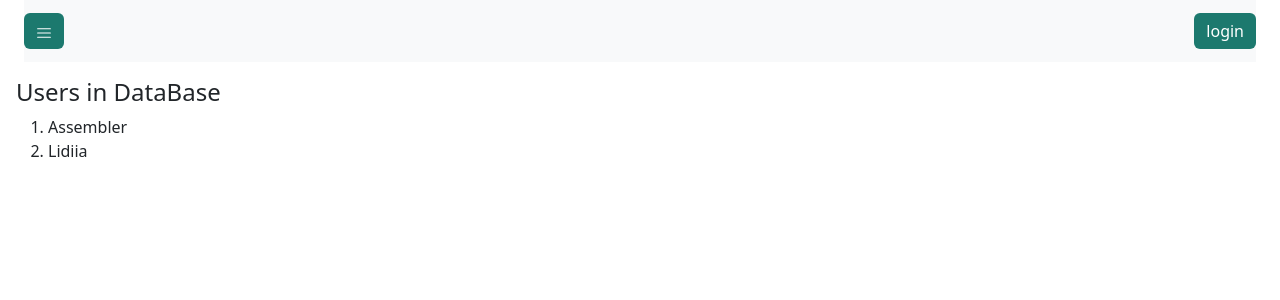
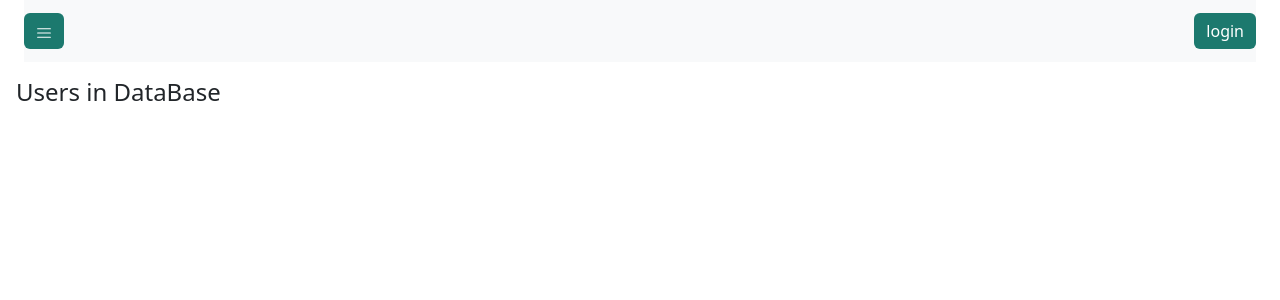
Before and after one commit to AlvaroAlonsoDev/spotify, a React (Create React App) app: page / in a window 1280 px wide. Shown: the top 300 px of the page. Built offline with nearby package versions, Linux system fonts and the light colour scheme; data requests are answered from the project's data file.

Commit message:
Redux with usersData changed

```diff
--- a/src/App.js
+++ b/src/App.js
@@ -3,8 +3,8 @@ import { Header } from "./Components/Header/Header";
 import AppRouter from "./routes/AppRouter";
 
 // Redux
-import { Provider } from 'react-redux';
-import store from './redux/store';
+//import { Provider } from 'react-redux';
+//import store from './redux/store';
 import { Helper } from "./Components/Helper/Helper";
 
 function App() {
@@ -12,13 +12,13 @@ function App() {
   return (
     <>
       <BrowserRouter >
-        <Provider store={store}>
-          <Helper />
 
-          <Header />
-          <AppRouter />
+        <Helper />
 
-        </Provider>
+        <Header />
+        <AppRouter />
+
+
       </BrowserRouter>
     </>
   );
--- a/src/Components/Helper/Helper.jsx
+++ b/src/Components/Helper/Helper.jsx
@@ -1,7 +1,7 @@
 import { useEffect } from "react";
 
 // redux
-import { fetchGetUsers } from "../../api/Api";
+import { fetchGetUsers } from "../../Api/Api";
 import { useDispatch, useSelector } from 'react-redux';
 
 
--- a/src/index.js
+++ b/src/index.js
@@ -2,11 +2,14 @@ import React from 'react';
 import ReactDOM from 'react-dom/client';
 import App from './App';
 import 'bootstrap/dist/css/bootstrap.min.css';
+import { Provider } from 'react-redux';
+import store from './redux/store';
 
 const root = ReactDOM.createRoot(document.getElementById('root'));
 root.render(
     // <React.StrictMode>
-    <App />
-
+    <Provider store={store}>
+        <App />
+    </Provider>
     // {/* </React.StrictMode> */}
 );
--- a/src/pages/HomePage.jsx
+++ b/src/pages/HomePage.jsx
@@ -4,7 +4,8 @@ import React from 'react'
 import { useSelector } from 'react-redux';
 
 const HomePage = () => {
-  const users = useSelector(state => state.userSlice);
+  const users = useSelector(state => state.usersData);
+  console.log(users);
 
 
   return (
@@ -12,12 +13,12 @@ const HomePage = () => {
       <div className='m-2 p-2'>
         <h4>Users in DataBase</h4>
         <ol>
-          {
+          {/*           {
             (users.list).map((user, index) => (
               <li key={index}>{user.username}</li>
             ))
           }
-        </ol>
+ */}        </ol>
       </div>
     </>
   )
--- a/src/redux/features/user/userSlice.js
+++ b/src/redux/features/user/userSlice.js
@@ -2,9 +2,9 @@ import { createSlice } from "@reduxjs/toolkit";
 
 
 export const userSlice = createSlice({
-    name: "users",
+    name: "usersData",
     initialState: {
-        userLogged:null,
+        userLogged: null,
         list: [],
     },
     reducers: {
--- a/src/redux/store.js
+++ b/src/redux/store.js
@@ -1,9 +1,9 @@
 import { configureStore } from '@reduxjs/toolkit';
 // reducer
-import userSlice from './features/user/userSlice';
+import usersReducer from './features/user/userSlice';
 
 export default configureStore({
     reducer: {
-        userSlice
+        usersData: usersReducer
     }
 });
```
